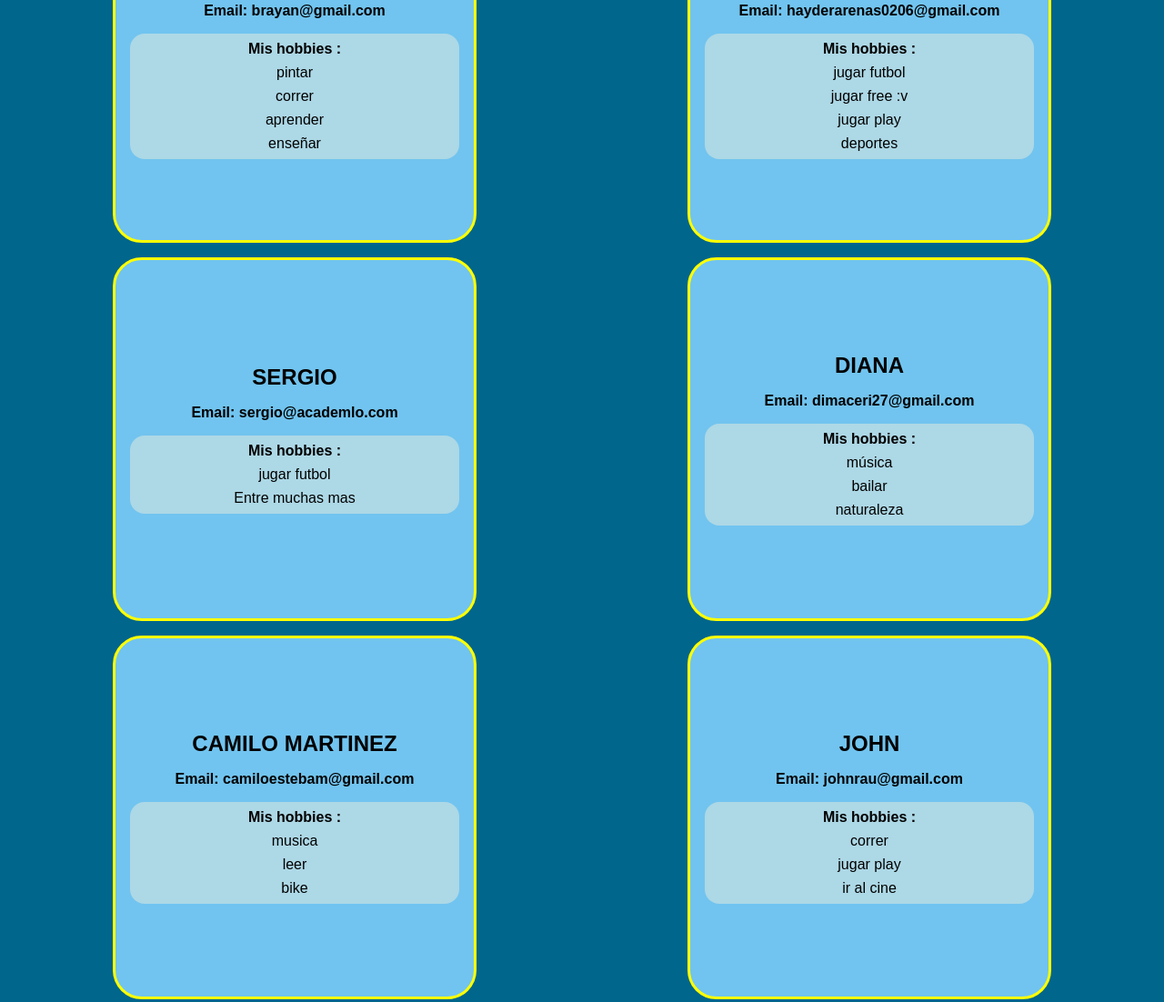
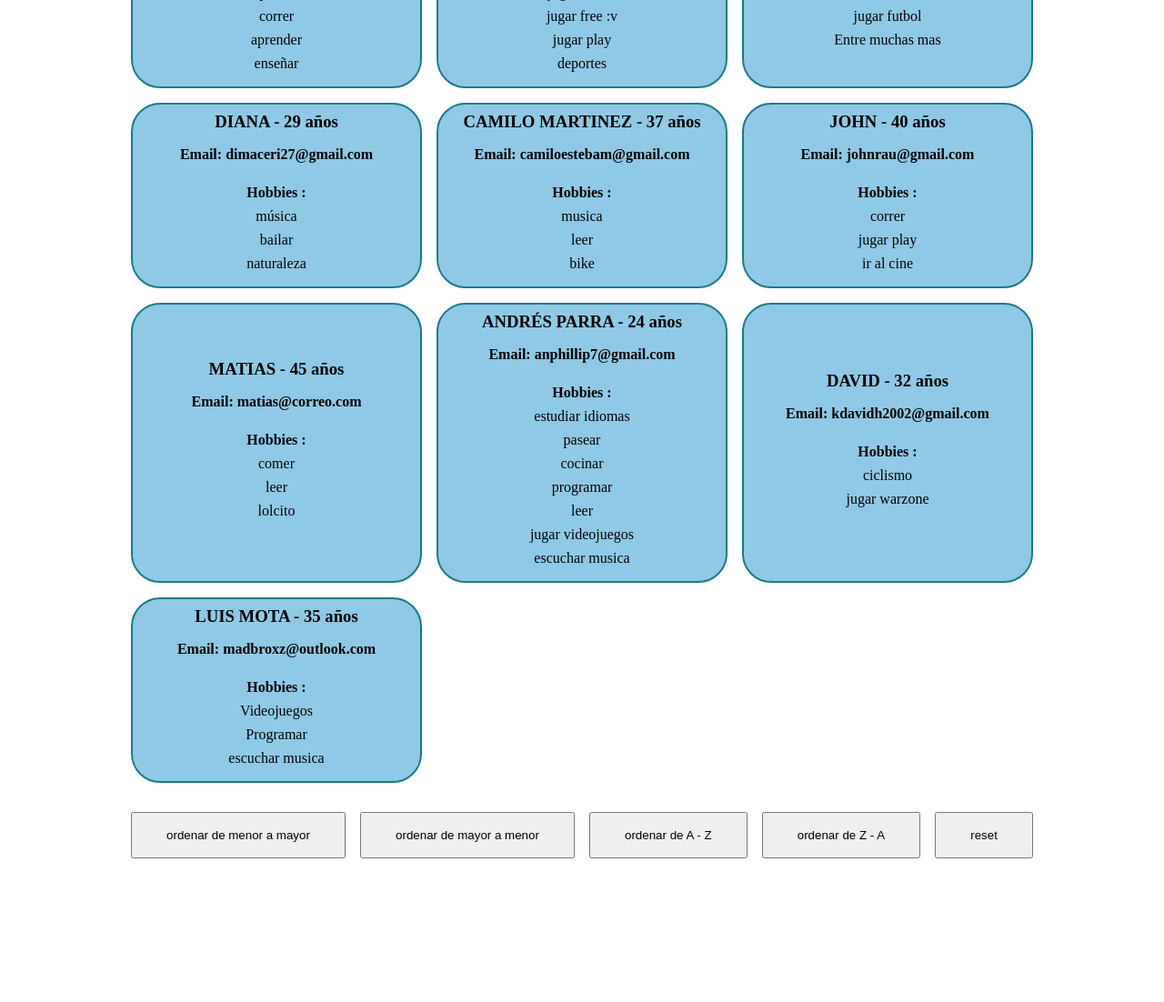
Before and after one commit to alexjruc/ejercicio-Print-Users, a plain HTML site: page index.html in a window 1280 px wide. Shown: the part 149-1251 px from the top of the page at 91% size. After the commit the page ends 1109 px from the top, so only its background shows below. Drawn offline with Linux system fonts and the light colour scheme.

Commit message:
ordenar tarjetas

```diff
--- a/index.html
+++ b/index.html
@@ -5,6 +5,7 @@
     <meta name="viewport" content="width=device-width, initial-scale=1.0">
     <title>Imprimir usuarios</title>
     <link rel="stylesheet" href="./styless.css">
+    <script src="./main.js" defer></script>
 </head>
 <body>
 
@@ -12,6 +13,13 @@
 
     </div>
 
-    <script src="./main.js"></script>
+    <section id="options">
+        <button class="btn btn--minAge">ordenar de menor a mayor</button>
+        <button class="btn btn--maxAge">ordenar de mayor a menor</button>
+        <button class="btn btn--orderAZ">ordenar de A - Z</button>
+        <button class="btn btn--orderZA">ordenar de Z - A</button>
+        <button class="btn btn--reset">reset</button>
+    </section>
+
 </body>
 </html>
--- a/main.js
+++ b/main.js
@@ -1,41 +1,49 @@
 const users = [
 	{
 		name: "brayan muñoz",
+		age: 25,
 		email: "brayan@gmail.com",
 		hobbies: ["pintar", "correr", "aprender", "enseñar"],
 	},
 	{
 		name: "Hayder",
+		age: 20,
 		email: "hayderarenas0206@gmail.com",
 		hobbies: ["jugar futbol", "jugar free :v", "jugar play", "deportes"],
 	},
 	{
 		name: "sergio",
+		age: 30,
 		email: "sergio@academlo.com",
 		hobbies: ["jugar futbol", "Entre muchas mas"],
 	},
 	{
 		name: "diana",
+		age: 29,
 		email: "dimaceri27@gmail.com",
 		hobbies: ["música", "bailar", "naturaleza"],
 	},
 	{
 		name: "Camilo Martinez",
+		age: 37,
 		email: "camiloestebam@gmail.com",
 		hobbies: ["musica", "leer", "bike"],
 	},
 	{
 		name: "John",
+		age: 40,
 		email: "johnrau@gmail.com",
 		hobbies: ["correr", "jugar play", "ir al cine"],
 	},
 	{
 		name: "Matias",
+		age: 45,
 		email: "matias@correo.com",
 		hobbies: ["comer", "leer", "lolcito"],
 	},
 	{
 		name: "Andrés Parra",
+		age: 24,
 		email: "anphillip7@gmail.com",
 		hobbies: [
 			"estudiar idiomas",
@@ -49,16 +57,19 @@ const users = [
 	},
 	{
 		name: "David",
+		age: 32,
 		email: "kdavidh2002@gmail.com",
 		hobbies: ["ciclismo", "jugar warzone"],
 	},
 	{
 		name: "Luis Mota",
+		age: 35,
 		email: "madbroxz@outlook.com",
 		hobbies: ["Videojuegos", "Programar", "escuchar musica"],
 	},
 ];
 
+let cloneUsers = structuredClone(users)
 
 
 function printHobbies(hobbies) {
@@ -72,22 +83,50 @@ function printHobbies(hobbies) {
 }
 
 
-function printUsers(users) {
+function printUsers(arr) {
     let htmlUser = ""
 
-    for (const user of users) {
+    for (const user of arr) {
         htmlUser += `<div class="user">
-                        <h2>${user.name}</h2>
+                        <h3><span>${user.name}</span> - ${user.age} años</h3>
                         <h4>Email: ${user.email}</h4>
                         <ul class="usersHobbies">
-                            <b>Mis hobbies : </b>
-                            ${printHobbies(user.hobbies)}
+                            <b>Hobbies : </b>
+							${printHobbies(user.hobbies)}
                         </ul>
                     </div>`;
         }
 
-    return htmlUser
+	const allUsers = document.querySelector(".container_users")
+	allUsers.innerHTML = htmlUser
 }
 
-const allUsers = document.querySelector(".container_users")
-allUsers.innerHTML = printUsers(users)
+
+
+function main() {
+	printUsers(cloneUsers);
+
+	document.querySelector("#options").addEventListener("click", function (e) {
+		if (e.target.classList.contains("btn--minAge")) {
+			cloneUsers.sort((a, b) => a.age - b.age)
+			printUsers(cloneUsers);
+		}
+		if (e.target.classList.contains("btn--maxAge")) {
+			cloneUsers.sort((a, b) => b.age - a.age)
+			printUsers(cloneUsers);
+		}
+		if (e.target.classList.contains("btn--orderAZ")) {
+			cloneUsers.sort((a, b) => a.name.localeCompare(b.name))
+			printUsers(cloneUsers);
+		}
+		if (e.target.classList.contains("btn--orderZA")) {
+			cloneUsers.sort((a, b) => b.name.localeCompare(a.name))
+			printUsers(cloneUsers);
+		}
+		if (e.target.classList.contains("btn--reset")) {
+			printUsers(users);
+		}
+	});
+}
+
+window.addEventListener("load", main);
--- a/styless.css
+++ b/styless.css
@@ -2,7 +2,6 @@
     margin: 0;
     padding: 0;
     box-sizing: border-box;
-    font-family:Arial, Helvetica, sans-serif;
 }
 
 li{
@@ -11,41 +10,36 @@ li{
 
 
 .container_users {
-    background-color: #00668c;
+    max-width: 1024px;
+    margin: 0 auto;
+    /* background-color: #3c90af; */
     padding: 1rem;
 
-    display: flex;
-    flex-direction: column;
+    display: grid;
+    grid-template-columns: repeat(auto-fit, minmax(320px, 1fr));
     gap: 1rem;
-    place-items: center;
 }
 
 .user{
-    background-color: #71c4ef;
-    border: 3px solid yellow ;
+    background-color: #90c9e6;
+    border: 2px solid rgb(25, 123, 136) ;
     border-radius: 2rem;
-    width: 400px;
-    height: 400px;
+
     display: flex;
     flex-direction: column;
     justify-content:center;
     align-items: center;
-    padding: 1rem;
+    padding: 0.5rem;
     gap: 1rem;
 }
 
-.user h2{
+.user h3 span{
     text-transform: uppercase;
     cursor: pointer;
 }
 
-.user h2:hover {
-    color: rgb(197, 12, 12);
-}
 
 .usersHobbies{
-    background-color:lightblue;
-    border-radius: 1rem;
     width: 100%;
     display: flex;
     flex-direction: column;
@@ -55,9 +49,17 @@ li{
     gap: 0.5rem;
 }
 
-@media (min-width: 700px) {
-    .container_users{
-        display: grid;
-        grid-template-columns: repeat(2, 1fr);
-    }
+#options {
+	max-width: 1024px;
+	margin: 0 auto;
+	display: flex;
+	gap: 1rem;
+	justify-content: center;
+	padding: 1rem;
+	flex-wrap: wrap;
 }
+
+.btn {
+	padding: 1rem;
+	flex-grow: 1;
+}
```
